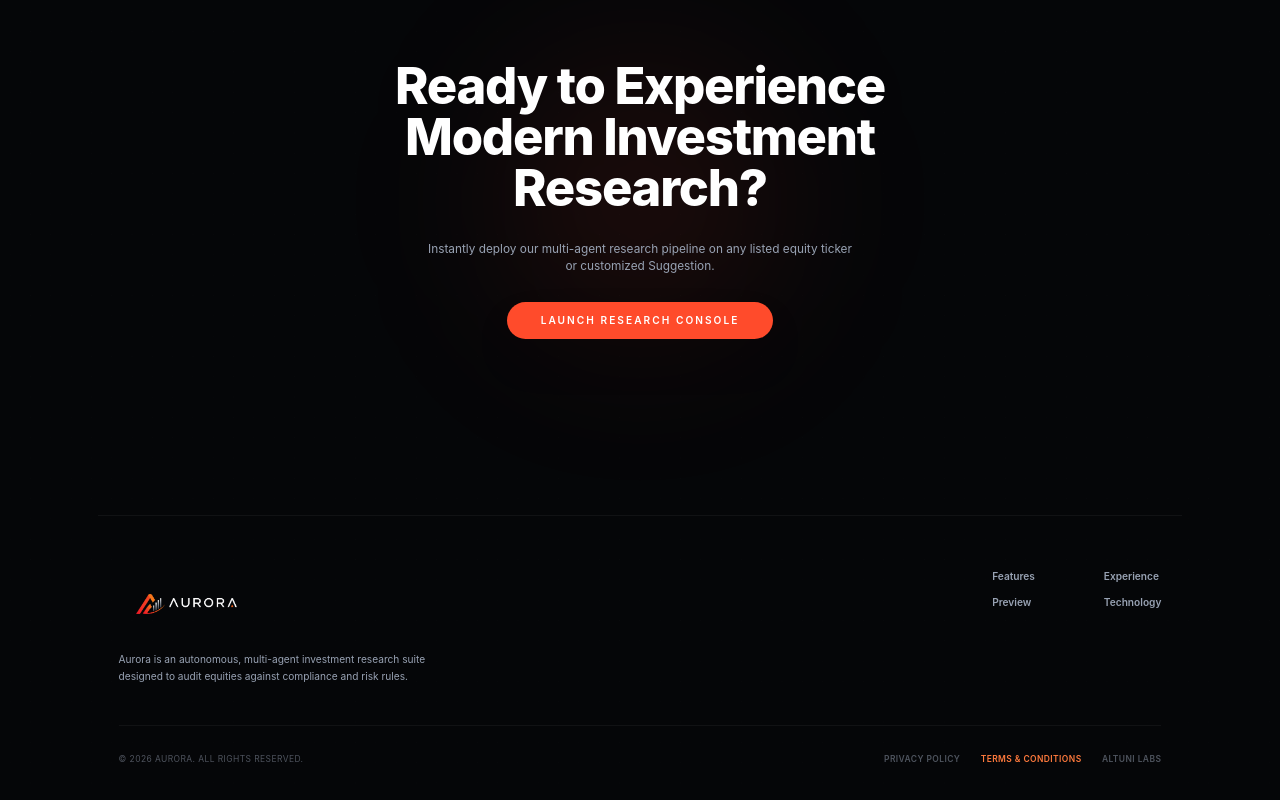
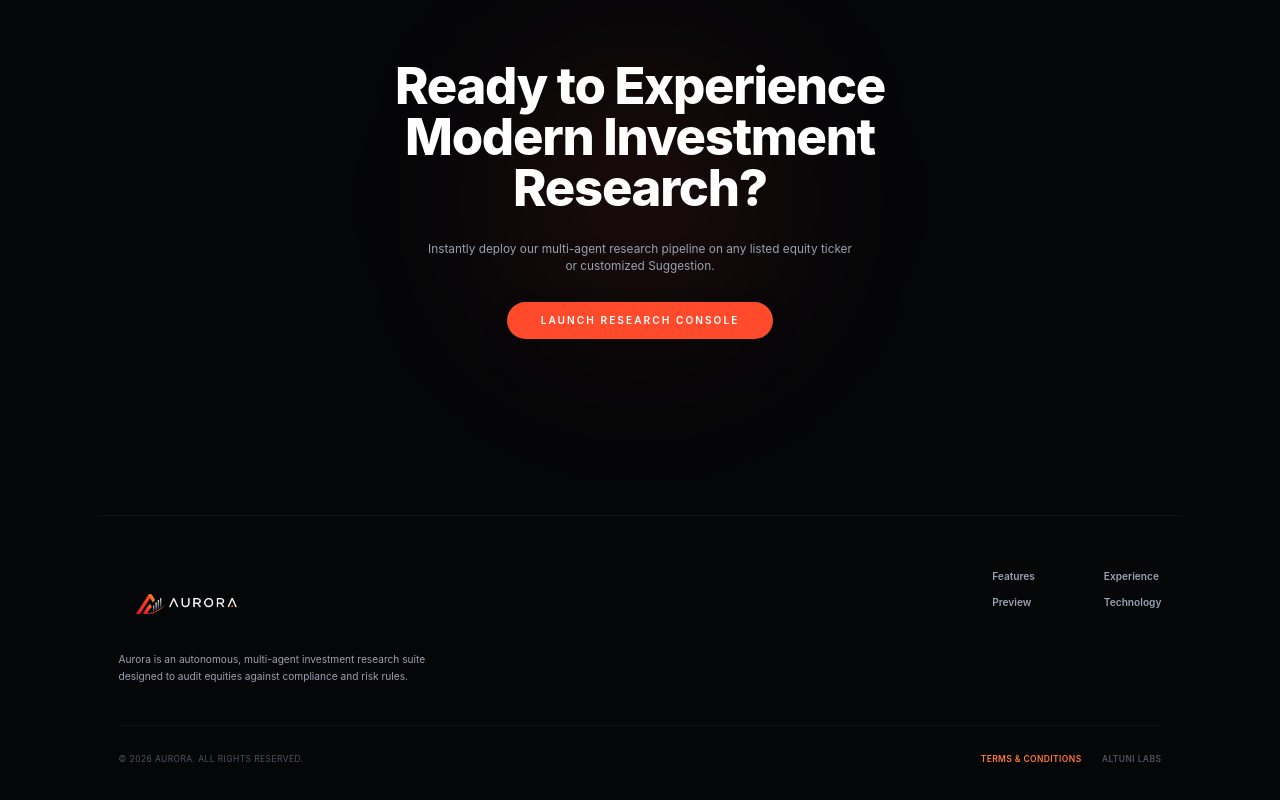
Before and after one commit to amanrj03/AURORA, a Next.js app: page / in a window 1280 px wide. Shown: the part 2335-3135 px from the top of the page. Built offline with nearby package versions, Linux system fonts and the light colour scheme.

Commit message:
Remove redundant Privacy Policy link from landing page footer

```diff
--- a/components/LandingPage.js
+++ b/components/LandingPage.js
@@ -328,7 +328,6 @@ export default function LandingPage({ onLaunch, onDirectSearch, isLoggedIn }) {
         <div className="border-t border-white/5 pt-8 flex flex-col md:flex-row items-center justify-between gap-4 text-[10px] uppercase tracking-wider text-[#98A2B3]/50">
           <span>© {new Date().getFullYear()} Aurora. All rights reserved.</span>
           <div className="flex gap-6 font-semibold">
-            <a href="#" className="hover:text-white transition">Privacy Policy</a>
             <a href="/terms" target="_blank" rel="noreferrer" className="hover:text-white transition text-[#FF7A3D]">Terms &amp; Conditions</a>
             <a href="#" className="hover:text-white transition">Altuni Labs</a>
           </div>
```
